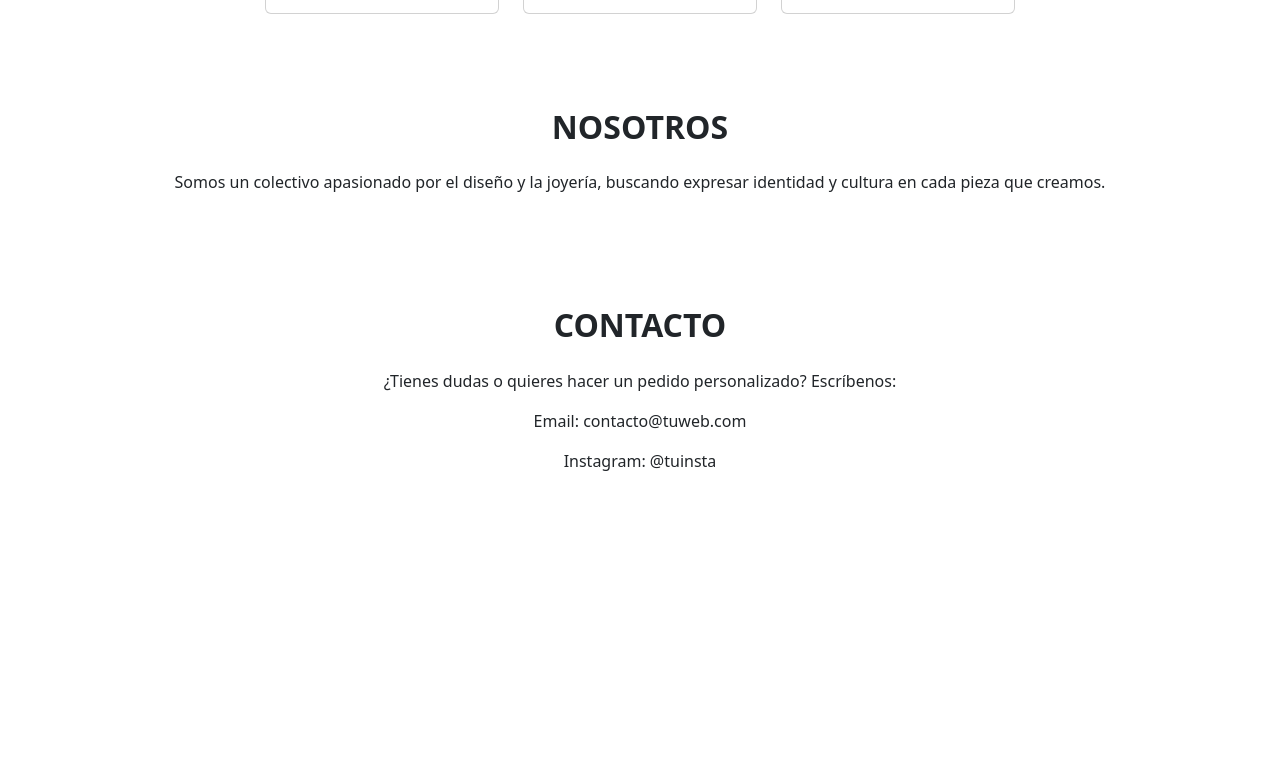
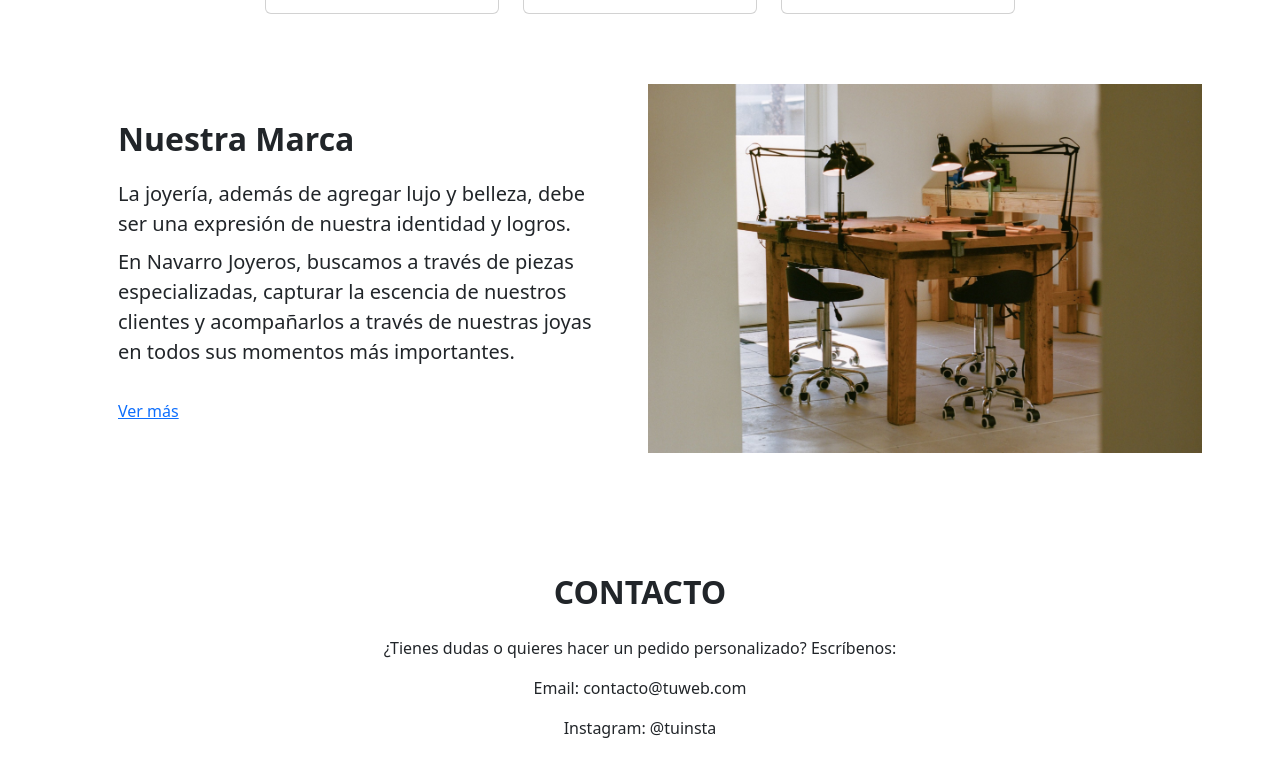
Before and after one commit to mateonari11git/navarro-joyeros, a plain HTML site: page index.html in a window 1280 px wide. Shown: the part 1897-2673 px from the top of the page. Before the commit the page ends 2434 px from the top, so only its background shows below. Drawn offline with nearby package versions, Linux system fonts and the light colour scheme.

Commit message:
Cambiar imágen de sección Nuestra Marca

```diff
--- a/nosotros/nosotros.html
+++ b/nosotros/nosotros.html
@@ -1,6 +1,21 @@
-<section class="py-5">
-  <div class="container">
-    <h2 class="fs-2 text-center mb-4">NOSOTROS</h2>
-    <p class="text-center">Somos un colectivo apasionado por el diseño y la joyería, buscando expresar identidad y cultura en cada pieza que creamos.</p>
+<div class="container py-3 mb-5">
+    <div class="row align-items-center">
+      <!-- TEXTO -->
+      <div class="col-12 col-md-6 ps-md-5 pe-md-4 py-2">
+        <p class="fs-2 mb-3 text-justify">Nuestra Marca</p>
+        <p class="fs-5 mb-2 text-justify">
+          La joyería, además de agregar lujo y belleza, debe ser una expresión de nuestra identidad y logros.
+        </p>
+        <p class="fs-5 text-justify">
+          En Navarro Joyeros, buscamos a través de piezas especializadas, capturar la escencia de nuestros clientes y acompañarlos a través de nuestras joyas en todos sus momentos más importantes.
+        </p>
+        <a href="tu-pagina.html" class="text-primary text-decoration-underline mt-3 d-inline-block fs-6">
+          Ver más
+        </a>
+      </div>
+      <!-- IMAGEN -->
+      <div class="col-12 col-md-6 p-2 d-flex justify-content-center">
+        <img src="imagenes/IMAGEN GENERICA TALLER.jpg" class="img-fluid" alt="IMAGEN 2 SIGNET RINGS">
+      </div>
+    </div>
   </div>
-</section>
```
Also changed, not shown: imagenes/IMAGEN GENERICA TALLER.jpg (added).
